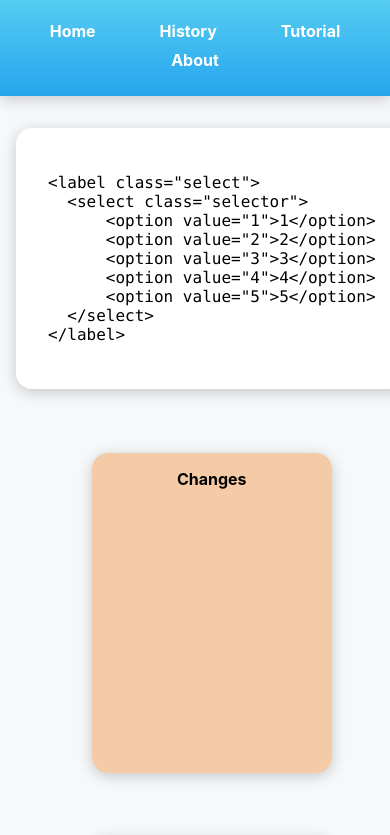
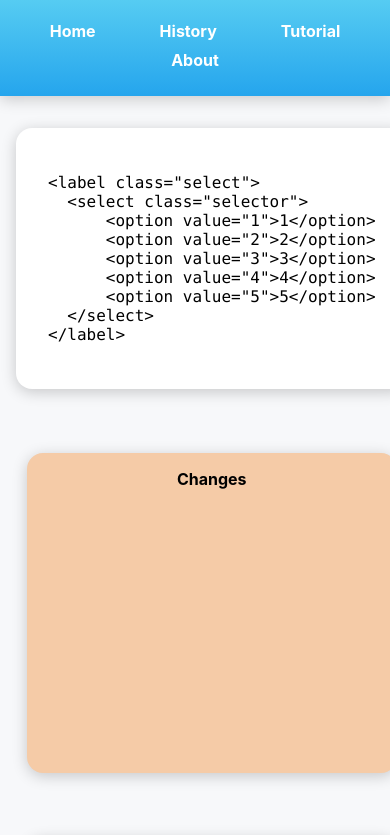
Before and after one commit to Bluuax/gistory, a React (Create React App) app: page / in a window 390 px wide. Shown: the top 835 px of the page. Built offline with nearby package versions, Linux system fonts and the light colour scheme.

Commit message:
Update Card.css

```diff
--- a/src/history/Card.css
+++ b/src/history/Card.css
@@ -3,10 +3,16 @@
   min-height: 20rem;
   min-width: 15rem;
   height: 37.5vh;
-  width: 20vh;
+  width: 20vw;
   background: #f5cba7;
   border-radius: 1rem;
   box-shadow: 0px 3px 15px rgba(0, 0, 0, 0.2);
+}
+
+@media (max-width: 820px) {
+  .Card {
+    width: 95vw;
+  }
 }
 
 .Card-title {
```
